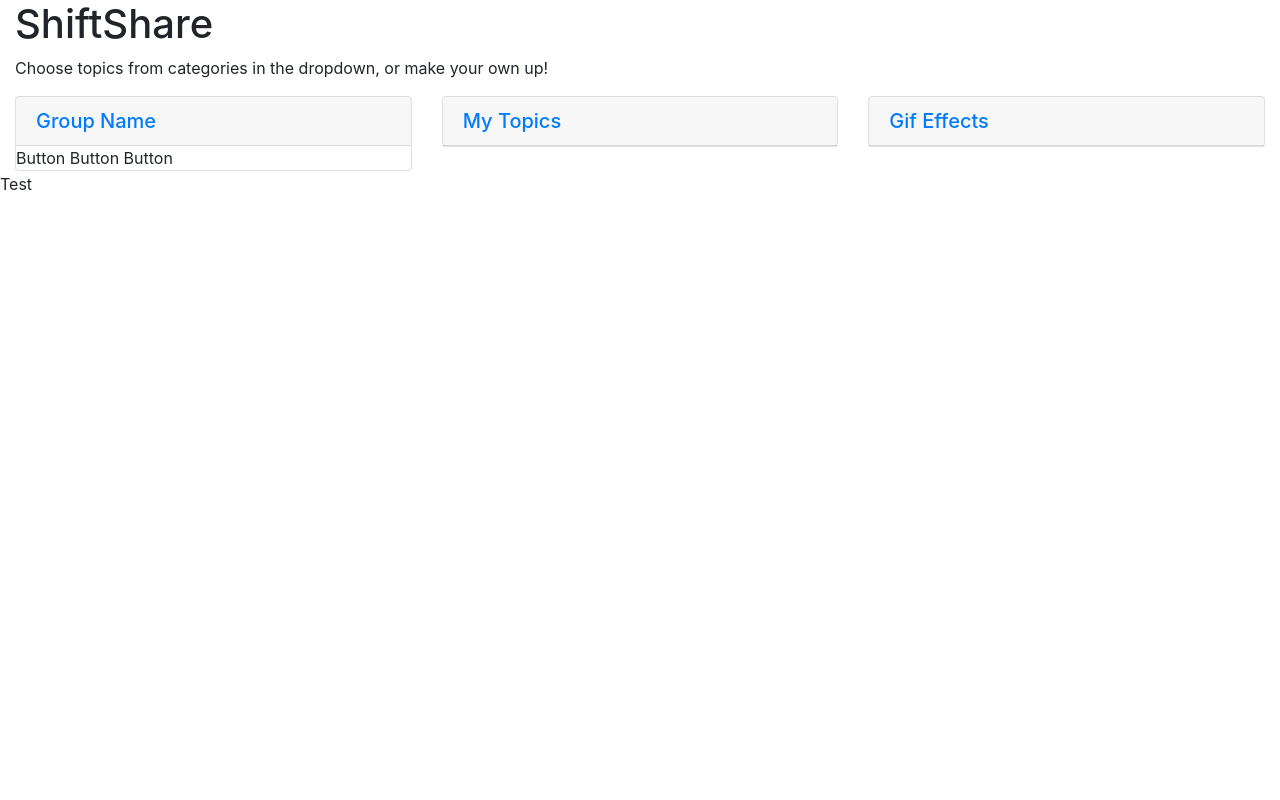
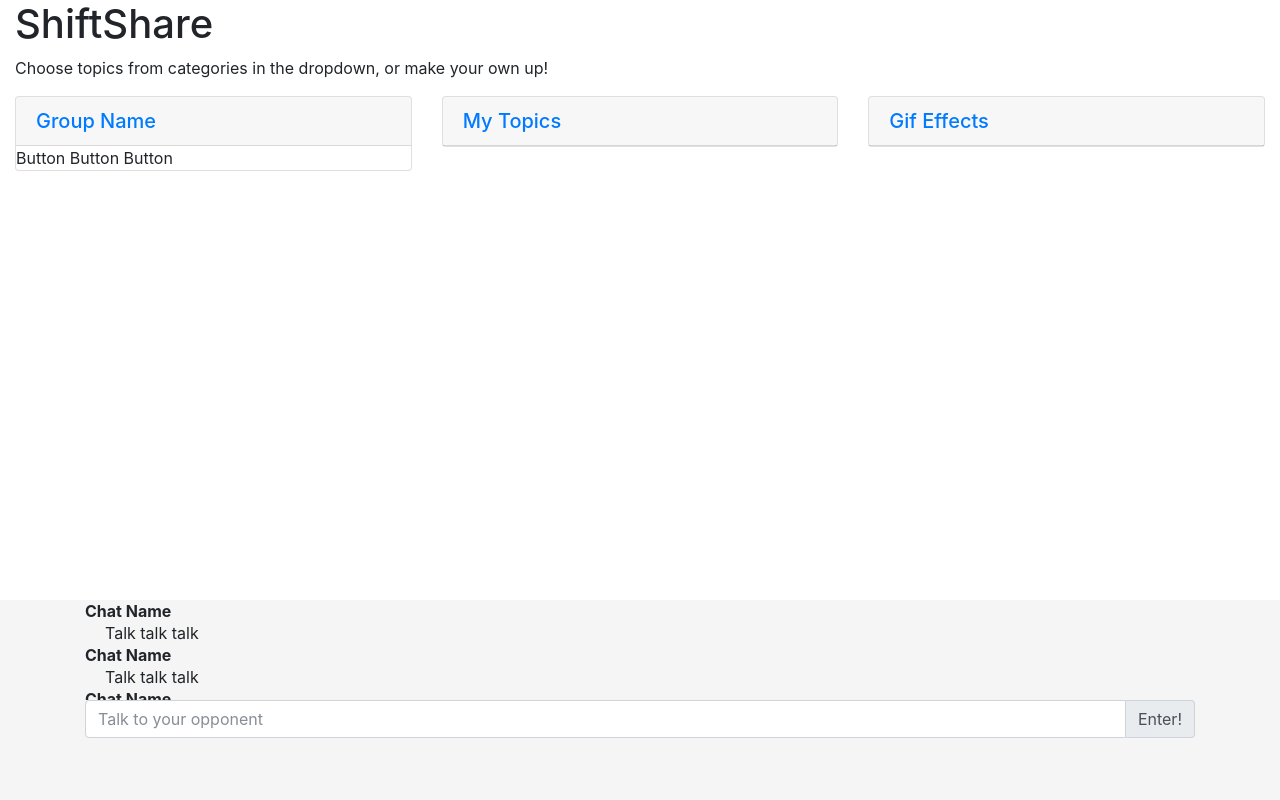
Before and after one commit to abruestle/ShiftShare, a plain HTML site: page index.html in a window 1280 px wide. Drawn offline with nearby package versions, Linux system fonts and the light colour scheme; files whose address does not match are found by name.

Commit message:
sticky footer but needs work on collapsing and looks

```diff
--- /dev/null
+++ b/assets/css/reset.css
@@ -0,0 +1,48 @@
+/* http://meyerweb.com/eric/tools/css/reset/
+   v2.0 | 20110126
+   License: none (public domain)
+*/
+
+html, body, div, span, applet, object, iframe,
+h1, h2, h3, h4, h5, h6, p, blockquote, pre,
+a, abbr, acronym, address, big, cite, code,
+del, dfn, em, img, ins, kbd, q, s, samp,
+small, strike, strong, sub, sup, tt, var,
+b, u, i, center,
+dl, dt, dd, ol, ul, li,
+fieldset, form, label, legend,
+table, caption, tbody, tfoot, thead, tr, th, td,
+article, aside, canvas, details, embed,
+figure, figcaption, footer, header, hgroup,
+menu, nav, output, ruby, section, summary,
+time, mark, audio, video {
+	margin: 0;
+	padding: 0;
+	border: 0;
+	font-size: 100%;
+	font: inherit;
+	vertical-align: baseline;
+}
+/* HTML5 display-role reset for older browsers */
+article, aside, details, figcaption, figure,
+footer, header, hgroup, menu, nav, section {
+	display: block;
+}
+body {
+	line-height: 1;
+}
+ol, ul {
+	list-style: none;
+}
+blockquote, q {
+	quotes: none;
+}
+blockquote:before, blockquote:after,
+q:before, q:after {
+	content: '';
+	content: none;
+}
+table {
+	border-collapse: collapse;
+	border-spacing: 0;
+}
--- a/assets/css/sticky-footer.css
+++ b/assets/css/sticky-footer.css
@@ -5,13 +5,13 @@ html {
   min-height: 100%;
 }
 body {
-  margin-bottom: 60px; /* Margin bottom by footer height */
+  margin-bottom: 200px; /* Margin bottom by footer height */
 }
 .footer {
   position: absolute;
   bottom: 0;
   width: 100%;
-  height: 60px; /* Set the fixed height of the footer here */
+  height: 200px; /* Set the fixed height of the footer here */
   line-height: 60px; /* Vertically center the text there */
   background-color: #f5f5f5;
 }
--- a/assets/css/style.css
+++ b/assets/css/style.css
@@ -0,0 +1,18 @@
+#chat p {
+	margin-bottom:0px;
+	line-height:22px;
+}
+
+.chatName {
+	font-weight:bold;
+}
+
+#chat p:not(.chatName) {
+	margin-left:20px;
+}
+
+/*overflow: scroll;*/
+#chat {
+	height: 100px;
+	overflow: scroll;
+}
--- a/index.html
+++ b/index.html
@@ -5,6 +5,8 @@
 		<meta http-equiv="X-UA-Compatible" content="IE=edge">
 		<meta name="viewport" content="width=device-width, initial-scale=1">
 		<title>ShiftShare</title>
+		<link href="assets/css/reset.css" rel="stylesheet">
+		<link href="assets/css/sticky-footer.css" rel="stylesheet">
 		<link href="assets/css/style.css" rel="stylesheet">
 	</head>
 	<body>
@@ -80,23 +82,16 @@
 		</div>
 
 			<footer class="footer">
-				<!-- <div class="col"> -->
-					Test
-					<!-- <div class="tab-pane" id="chat">
-						<dl>
-							<dt>
-							Chat Name
-							</dt>
-							<dd>
-							00:00	Something something something
-							</dd>
-							<dt>
-							Euismod
-							</dt>
-							<dd>
-							Vestibulum id ligula porta felis euismod semper eget lacinia odio sem nec elit.
-							</dd>
-						</dl>
+				<div class="container">
+					<div class="tab-pane" id="chat">
+						<p class="chatName">Chat Name</p>
+						<p>Talk talk talk</p>
+						<p class="chatName">Chat Name</p>
+						<p>Talk talk talk</p>
+						<p class="chatName">Chat Name</p>
+						<p>Talk talk talk</p>
+					</div>
+
 						<div class="form-group">
 							<div class="row">
 								<div class="col">
@@ -108,9 +103,12 @@
 							</div>
 
 						</div>
-					</div> -->
+				</div>
+				<!-- <div class="col"> -->
+
 				<!-- </div> -->
 			</footer>
+
 		<script src="https://code.jquery.com/jquery-3.2.1.slim.min.js" integrity="sha384-KJ3o2DKtIkvYIK3UENzmM7KCkRr/rE9/Qpg6aAZGJwFDMVNA/GpGFF93hXpG5KkN" crossorigin="anonymous"></script>
 		<script src="https://cdnjs.cloudflare.com/ajax/libs/popper.js/1.12.3/umd/popper.min.js" integrity="sha384-vFJXuSJphROIrBnz7yo7oB41mKfc8JzQZiCq4NCceLEaO4IHwicKwpJf9c9IpFgh" crossorigin="anonymous"></script>
 		<script src="https://maxcdn.bootstrapcdn.com/bootstrap/4.0.0-beta.2/js/bootstrap.min.js" integrity="sha384-alpBpkh1PFOepccYVYDB4do5UnbKysX5WZXm3XxPqe5iKTfUKjNkCk9SaVuEZflJ" crossorigin="anonymous"></script>
```
